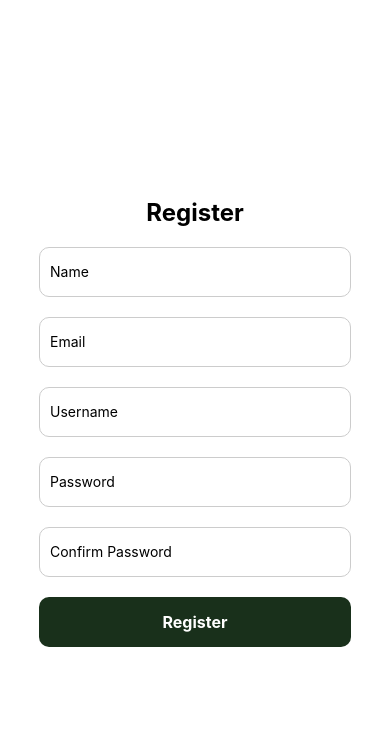
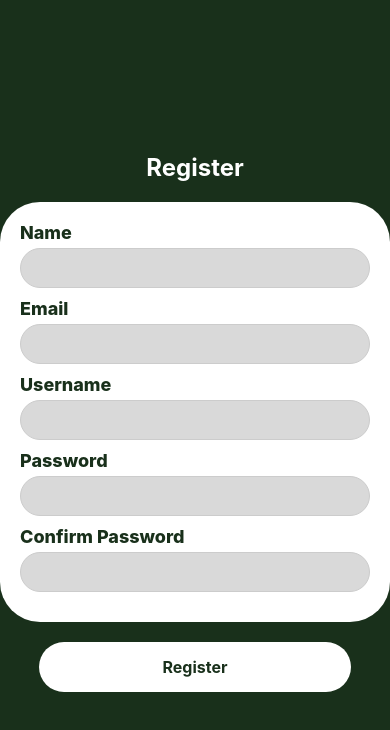
Before and after one commit to zuhdiaan/android, a React Native app: screen /Register in a window 390 px wide. Shown: the top 730 px of the page. Built offline with nearby package versions, Linux system fonts and the light colour scheme.

Commit message:
register styling

```diff
--- a/Apps/Screens/Register.jsx
+++ b/Apps/Screens/Register.jsx
@@ -39,38 +39,40 @@ export default function Register() {
   return (
     <View style={styles.container}>
       <Text style={styles.title}>Register</Text>
+      <View style={styles.formContainer}>
+        <Text style={styles.label}>Name</Text>
         <TextInput
           style={styles.input}
-        placeholder="Name"
           value={name}
           onChangeText={text => setName(text)}
         />
+        <Text style={styles.label}>Email</Text>
         <TextInput
           style={styles.input}
-        placeholder="Email"
           value={email}
           onChangeText={text => setEmail(text)}
         />
+        <Text style={styles.label}>Username</Text>
         <TextInput
           style={styles.input}
-        placeholder="Username"
           value={username}
           onChangeText={text => setUsername(text)}
         />
+        <Text style={styles.label}>Password</Text>
         <TextInput
           style={styles.input}
-        placeholder="Password"
           value={password}
           onChangeText={text => setPassword(text)}
           secureTextEntry
         />
+        <Text style={styles.label}>Confirm Password</Text>
         <TextInput
           style={styles.input}
-        placeholder="Confirm Password"
           value={confirmPassword}
           onChangeText={text => setConfirmPassword(text)}
           secureTextEntry
         />
+      </View>
       <TouchableOpacity style={styles.button} onPress={handleRegister}>
         <Text style={styles.buttonText}>Register</Text>
       </TouchableOpacity>
@@ -83,32 +85,47 @@ const styles = StyleSheet.create({
     flex: 1,
     alignItems: 'center',
     justifyContent: 'center',
-    backgroundColor: '#ffffff',
+    backgroundColor: '#19301B',
   },
   title: {
     fontSize: 24,
     fontWeight: 'bold',
     marginBottom: 20,
+    color: '#ffffff',
+  },
+  formContainer: {
+    backgroundColor: '#ffffff',
+    padding: 20,
+    borderRadius: 40,
+    width: '100%',
+    marginBottom: 20,
+  },
+  label: {
+    fontSize: 18,
+    color: '#19301B',
+    fontWeight: '800',
+    marginBottom: 5,
   },
   input: {
-    width: '80%',
-    height: 50,
+    width: '100%',
+    backgroundColor: '#D9D9D9',
+    height: 40,
     borderWidth: 1,
     borderColor: '#ccc',
-    borderRadius: 10,
+    borderRadius: 40,
     paddingHorizontal: 10,
-    marginBottom: 20,
+    marginBottom: 10,
   },
   button: {
     width: '80%',
     height: 50,
-    backgroundColor: '#19301B',
-    borderRadius: 10,
+    backgroundColor: '#ffffff',
+    borderRadius: 40,
     alignItems: 'center',
     justifyContent: 'center',
   },
   buttonText: {
-    color: '#ffffff',
+    color: '#19301B',
     fontWeight: 'bold',
     fontSize: 16,
   },
```
Lines whose indentation alone changed are shown as unchanged.
